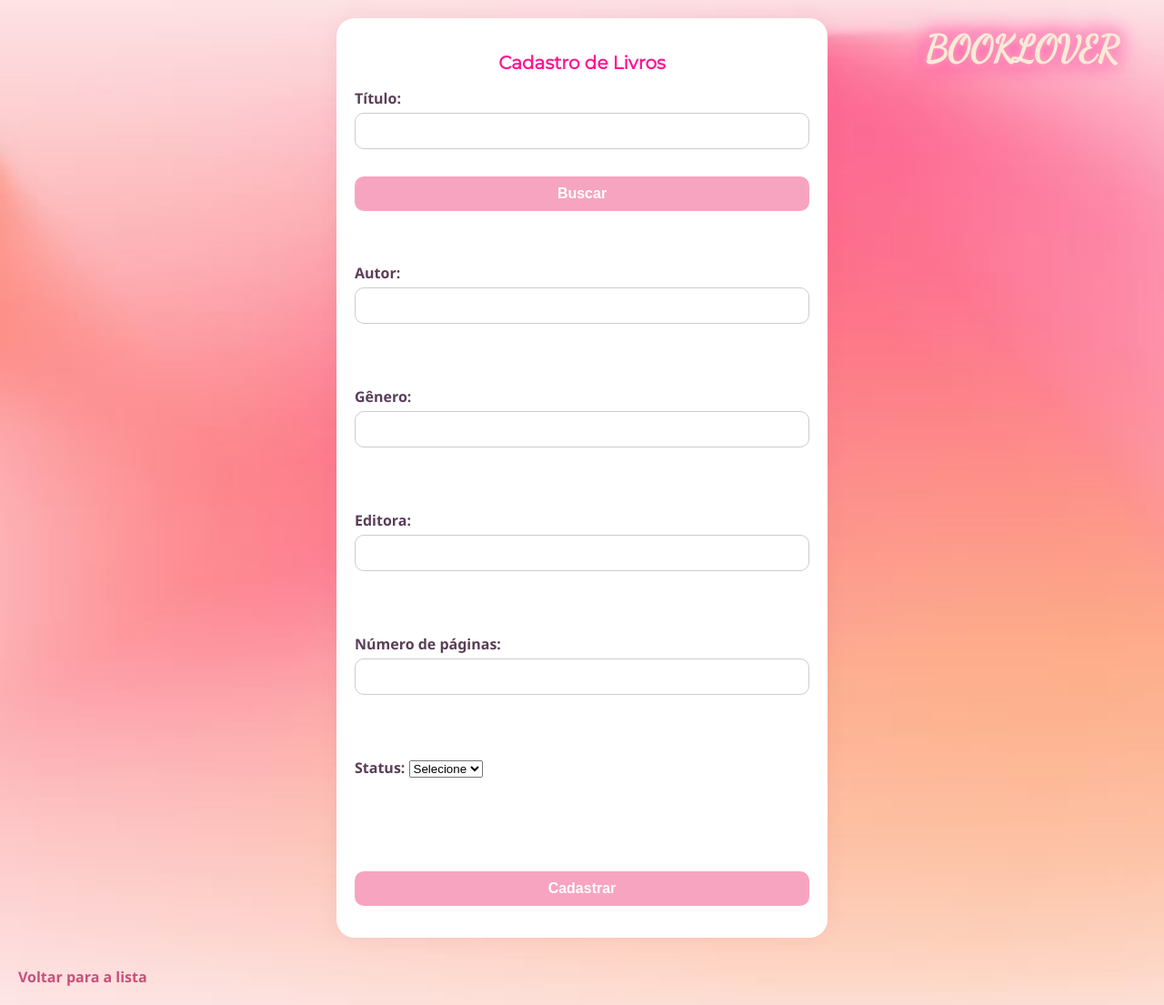
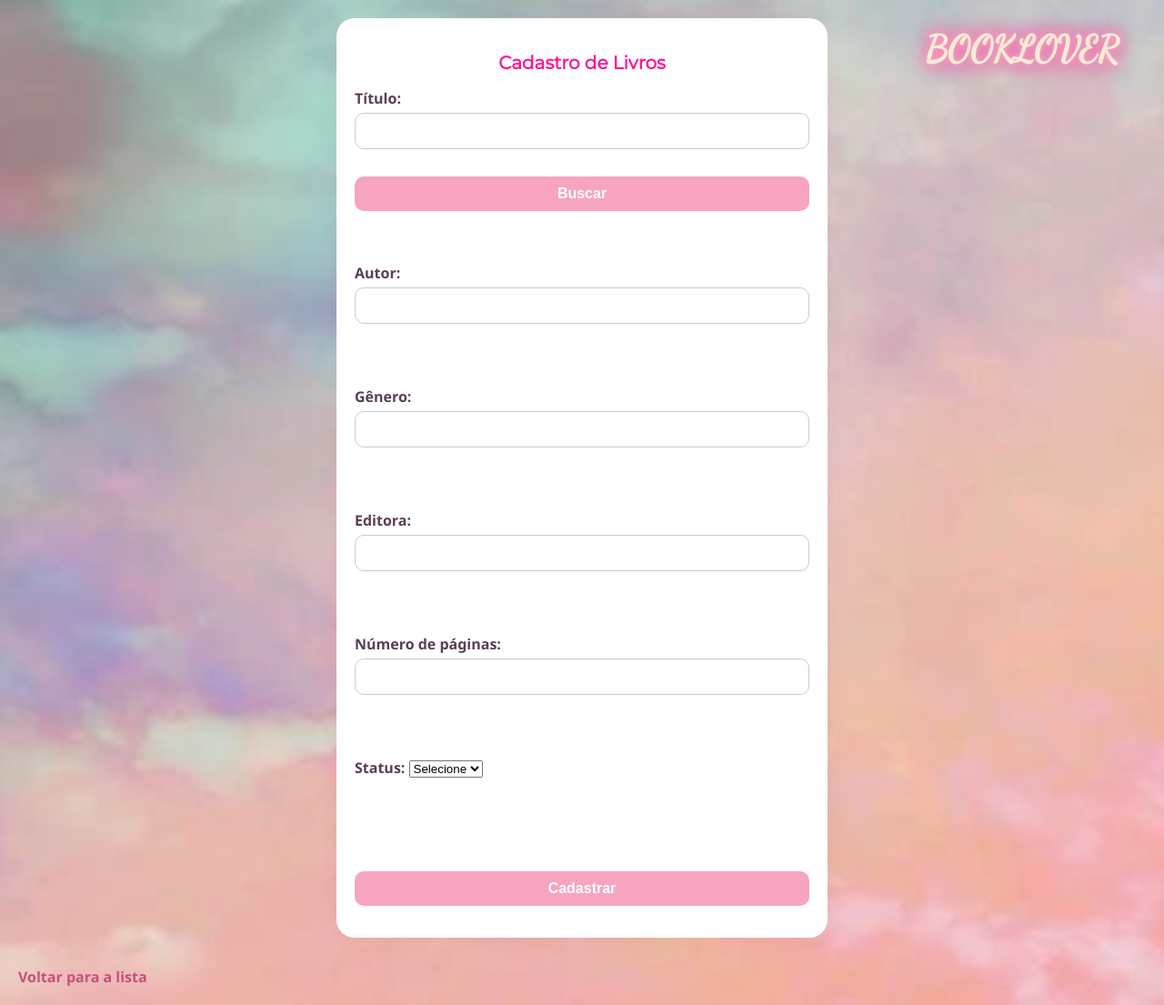
Before and after one commit to GiovanaSantoss/BOOKLOVER, a PHP site: page /cadastrar.php in a window 1280 px wide. Shown: the whole page at 91% size. Run offline with PHP 8.4, Linux system fonts and the light colour scheme; the visitor is signed in with stand-in values (Sample User, id 1).

Commit message:
Alteração wallpaper tela cadastro de livros

```diff
--- a/cadastrar.php
+++ b/cadastrar.php
@@ -171,6 +171,12 @@ if ($_SERVER["REQUEST_METHOD"] == "POST" && isset($_POST['titulo'])) {
   <link href="https://fonts.googleapis.com/css2?family=Dancing+Script&display=swap" rel="stylesheet">
   <link href="https://fonts.googleapis.com/css2?family=Montserrat&display=swap" rel="stylesheet">
   <style>
+	body{
+	  background-image: url('images/wallpaper.png');
+	  background-repeat: no-repeat;
+	  background-size: cover;
+	  background-position: center;
+	}
 	 .titulo {
 		  position: absolute;
 		  font-size: 2.5em;
```
Also changed, not shown: images/wallpaper.png (added).
